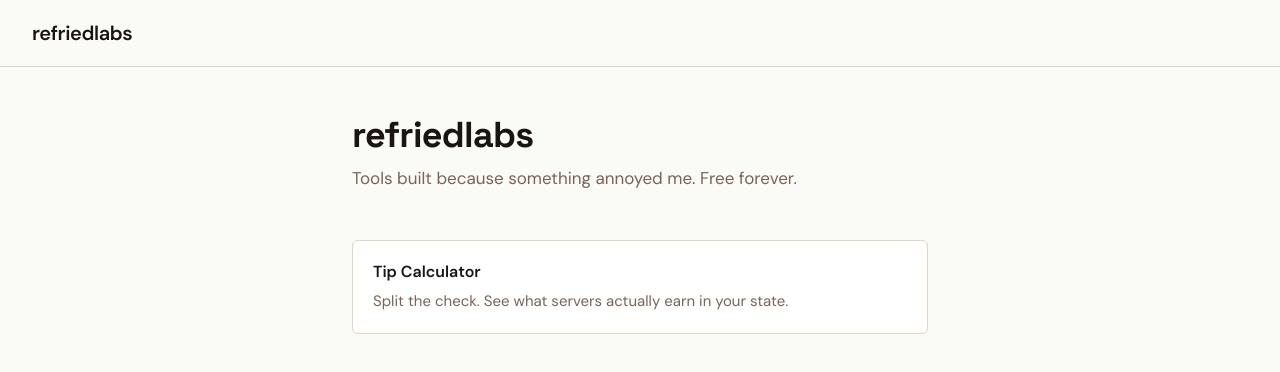
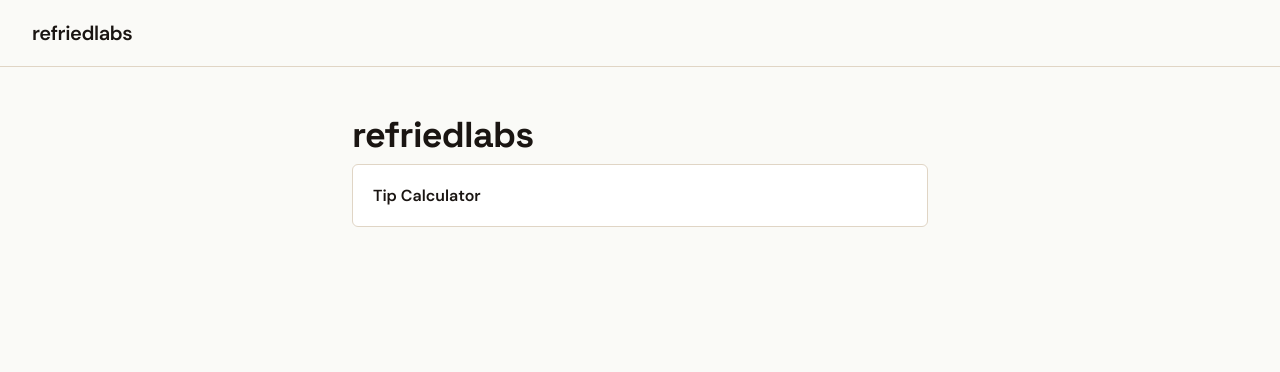
Before and after one commit to tsunamai/refriedlabs, a SvelteKit app: page / in a window 1280 px wide. Shown: the top 372 px of the page. Built offline with nearby package versions, Linux system fonts and the light colour scheme.

Commit message:
copy: remove placeholder tagline and Finxiety-era tool descriptions

```diff
--- a/src/routes/+page.svelte
+++ b/src/routes/+page.svelte
@@ -4,13 +4,11 @@
 </svelte:head>
 
 <h1>refriedlabs</h1>
-<p class="tagline">Tools built because something annoyed me. Free forever.</p>
 
 <ul class="tool-list">
 	<li class="tool-card">
 		<a href="/tools/tip-calculator" class="tool-link">
 			<span class="tool-name">Tip Calculator</span>
-			<span class="tool-desc">Split the check. See what servers actually earn in your state.</span>
 		</a>
 	</li>
 </ul>
@@ -18,12 +16,6 @@
 <style>
 	h1 {
 		margin-bottom: var(--space-xs);
-	}
-
-	.tagline {
-		color: var(--muted);
-		margin-bottom: var(--space-xl);
-		font-size: 1.0625rem;
 	}
 
 	.tool-list {
--- a/src/routes/tools/tip-calculator/+page.svelte
+++ b/src/routes/tools/tip-calculator/+page.svelte
@@ -684,7 +684,7 @@
 </div>
 
 <div class="signpost-footer" role="note">
-	<p>More tools at <a href="/">refriedlabs</a> — built because something annoyed me.</p>
+	<p>More tools at <a href="/">refriedlabs</a></p>
 </div>
 
 <style>
```
